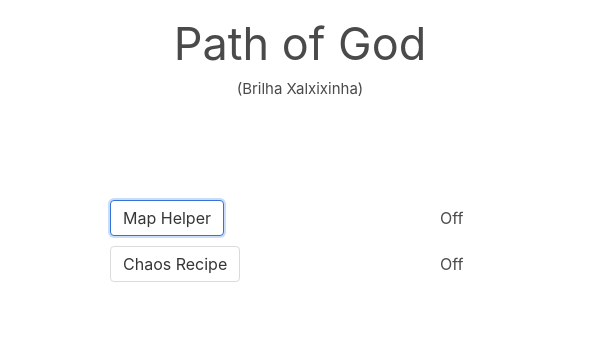
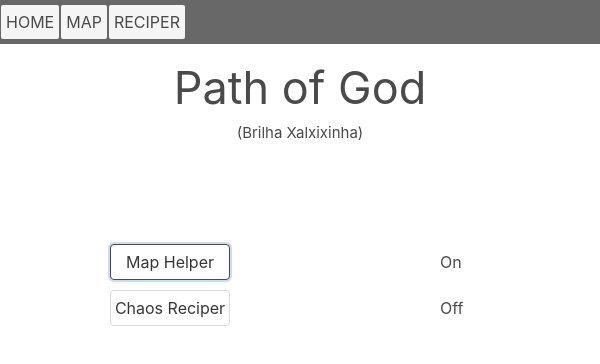
Before and after one commit to vkaike2/PathOfGod, an Electron app: page app/index.html in a window 600 px wide. Both pictures are taken after a click on the button "Map Helper". Drawn offline with nearby package versions, Linux system fonts and the light colour scheme; no server answers.

Commit message:
Adicionando css do map

```diff
--- a/app/css/Index/index.css
+++ b/app/css/Index/index.css
@@ -1,10 +1,16 @@
+#menu{
+    background-color: #686868;
+}
+.item-menu{
+    background-color: whitesmoke;
+}
+
 #titulo{
     font-size: 45px;
 }
 #subtitulo{
     font-size: 15px;
 }
-
 .container-index{
     margin: 100px 100px 100px 100px;
 }
--- a/app/css/pathofgod.css
+++ b/app/css/pathofgod.css
@@ -1,6 +1,14 @@
 /* https://www.w3schools.com/css/css3_flexbox.asp */
+::-webkit-scrollbar {
+    display: none !important;
+}
 .container{
     margin: 10px 10px 10px 10px;
+}
+.container-menu{
+    margin: 5px 1px 5px 1px;
+    padding: 5px 5px 5px 5px;
+    border-radius: 2px;
 }
 .container-row{
     display: flex;
@@ -9,15 +17,15 @@
 .flex-justify-center{
     justify-content: center;
 }
-
 .flex-align-center{
     align-items: center;
 }
-
 .flex-justify-pace-betweens{
     justify-content: space-between;
 }
-
 .flex-basis{
     flex-basis: 50px;
 }
+.button-size-1{
+    width: 120px;
+}
--- a/app/index.html
+++ b/app/index.html
@@ -8,6 +8,13 @@
     <link rel="stylesheet" type="text/css" href="./css/Index/index.css">
 </head>
 <body>
+
+    <div class="container-row" id="menu">
+        <div class="item-menu container-menu">HOME</div>
+        <div class="item-menu container-menu">MAP</div>
+        <div class="item-menu container-menu">RECIPER</div>
+    </div>
+
     <div class="container">
         <div class="container-row flex-justify-center">
             <span id="titulo">Path of God</span>
@@ -20,15 +27,13 @@
     <div class="container container-index">
         <div class="container">
             <div class="container-row flex-align-center flex-justify-pace-betweens">
-                <button class="button">Map Helper</button>
-                <!-- <span></span> -->
+                <button class="button is-outlined button-size-1" id="btnMap">Map Helper</button>
                 <span id="map-label" class="flex-basis">Off</span>
             </div>
         </div>
         <div class="container">
             <div class="container-row flex-align-center flex-justify-pace-betweens">
-                <button class="button">Chaos Recipe</button>
-                <!-- <span></span> -->
+                <button class="button is-outlined button-size-1" id="btnChaosReciper">Chaos Reciper</button>
                 <span id="recipe-label" class="flex-basis">Off</span>
             </div>
         </div>
--- a/app/js/index.js
+++ b/app/js/index.js
@@ -1,5 +1,4 @@
 const { ipcRenderer, shell} = require('electron');
-
 
 window.onload = function(){
     ipcRenderer.send('requisicao-teste');
@@ -9,3 +8,22 @@ window.onload = function(){
 ipcRenderer.on('item-copiado',(envent) => {
     ipcRenderer.send('mostrar-item');
 });
+
+$(document).ready(function() {
+    $('[id="btnMap"]').click(function(){
+        let btnMap = $('[id="btnMap"]');
+        let lblMap = $('[id="map-label"]');
+
+        if(btnMap.hasClass('is-outlined')){
+            btnMap.removeClass('is-outlined');
+            btnMap.addClass('is-active')
+            ipcRenderer.send('ativar-map');
+            lblMap.text('On');
+        }else if('is-active'){
+            btnMap.removeClass('is-active');
+            btnMap.addClass('is-outlined')
+            ipcRenderer.send('desativar-map');
+            lblMap.text('Off');
+        }
+    });
+});
--- a/main.js
+++ b/main.js
@@ -9,6 +9,7 @@ app.on('ready', () => {
     let mainWindow = new BrowserWindow({
         width: 600,
         height: 800
+        // frame: false
     });
     // mainWindow.setMenu(null);
     mainWindow.loadURL(`file://${__dirname}/app/index.html`);
```
Also changed, not shown: modulos/input/map/inputMap.js (+46 -46 lines), 1 other file.
